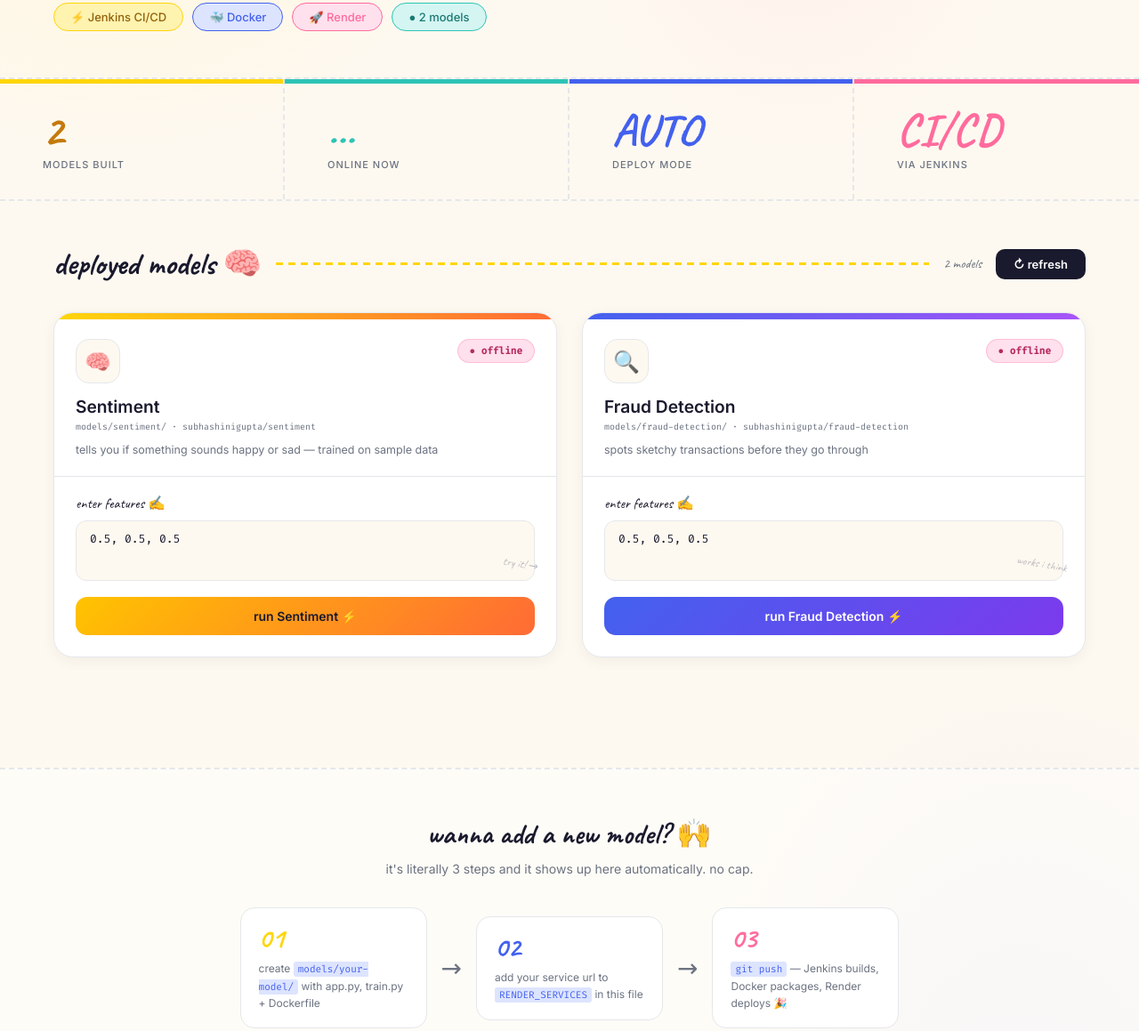
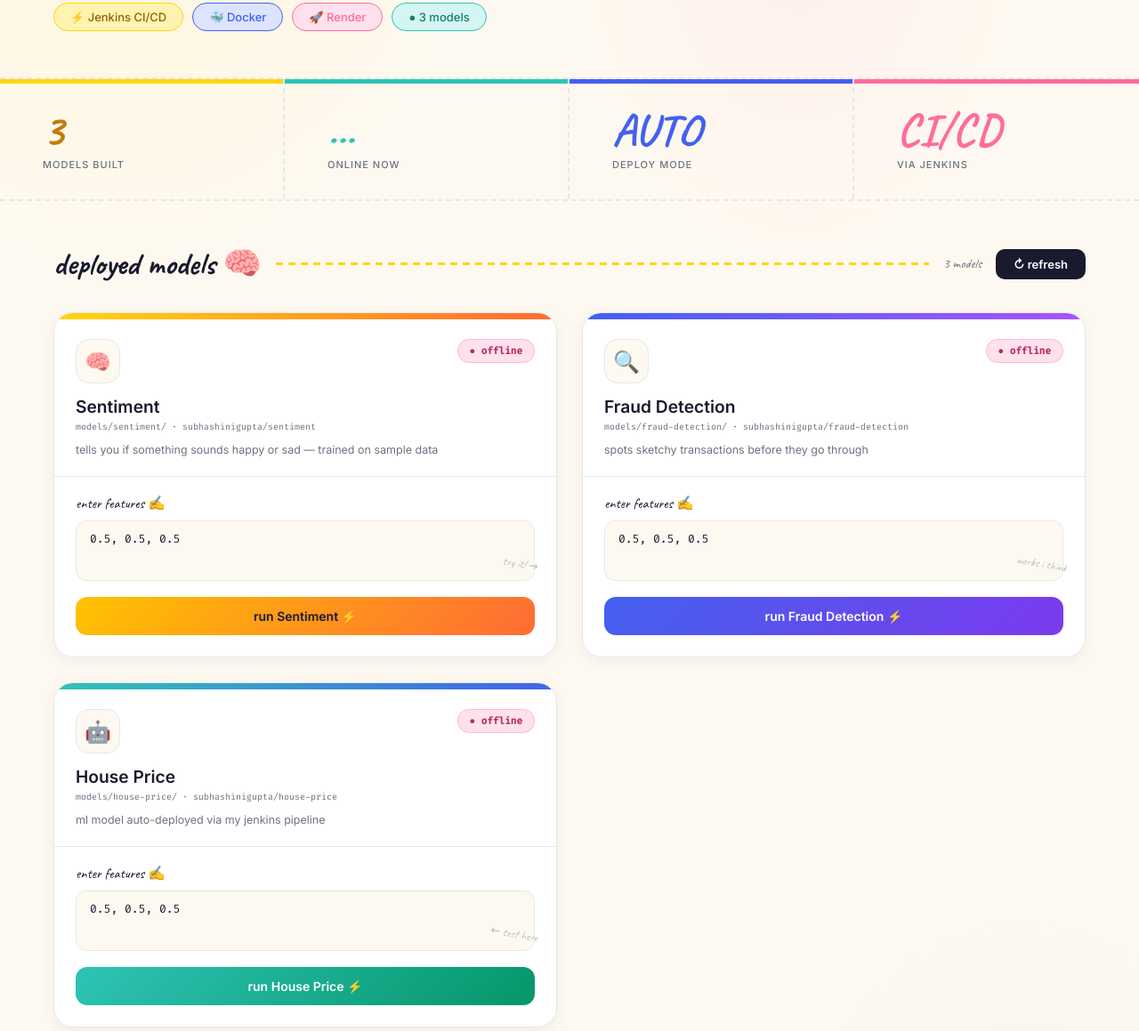
Before and after one commit to Subhashinigupta8173/Model-Forge, a plain HTML site: page docs/index.html in a window 1280 px wide. Shown: the part 314-1473 px from the top of the page at 89% size. Drawn offline with Linux system fonts and the light colour scheme; no server answers.

Commit message:
Bug Fixed

```diff
--- a/docs/index.html
+++ b/docs/index.html
@@ -528,6 +528,11 @@ const RENDER_SERVICES = {
     "service_id": "srv-d6k33ema2pns7384mg10",
     "image": "subhashinigupta/fraud-detection",
     "url": "https://fraud-detection-latest-h1ro.onrender.com"
+  },
+  "house-price": {
+    "service_id": "srv-d6p61rv5gffc738ur0cg",
+    "image": "subhashinigupta/house-price",
+    "url": "https://ml-house-price.onrender.com"
   }
 };
 
```
Also changed, not shown: 1 other file.
